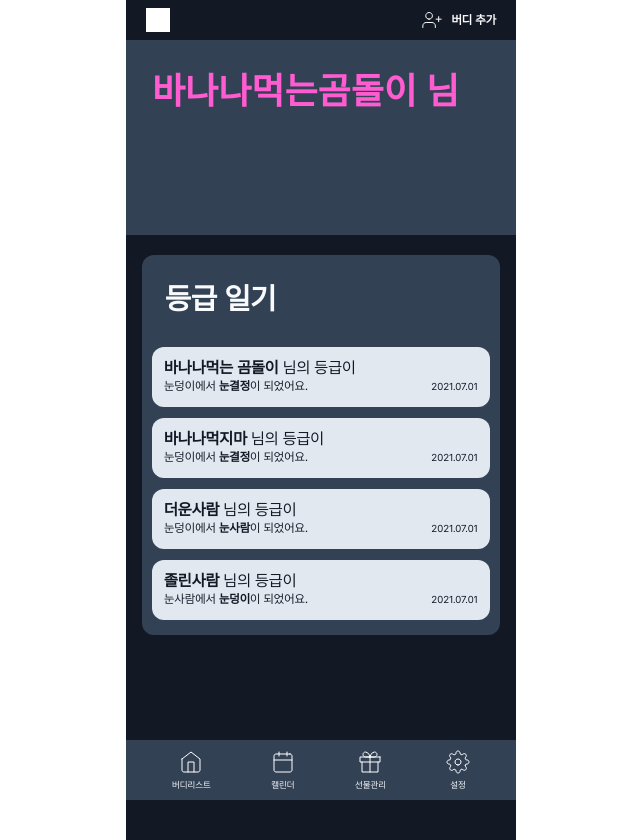
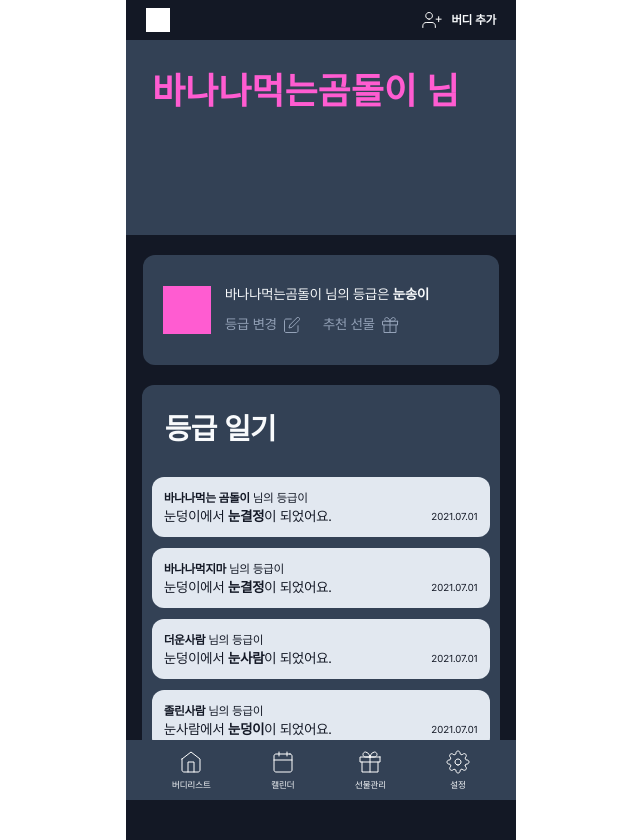
Before and after one commit to UMC-TEAM-U/Front, a React (Create React App) app: page / in a window 1280 px wide. Shown: the whole page, without its empty margins (319-959 px from the left). Built offline with nearby package versions, Linux system fonts and the light colour scheme.

Commit message:
Feat: 홈 버디 상세 구현

```diff
--- a/src/component/common/box/GradeList.jsx
+++ b/src/component/common/box/GradeList.jsx
@@ -36,7 +36,7 @@ const Box = styled.div`
 `
 
 const Name = styled.div`
-    font-size: 16px;
+    font-size: 12px;
 `
 
 const Bold = styled.span`
@@ -44,7 +44,7 @@ const Bold = styled.span`
 `
 
 const Grade = styled.div`
-    font-size: 12px;
+    font-size: 14px;
     display: flex;
     justify-content: space-between;
 `
--- a/src/component/home/TitleBar.jsx
+++ b/src/component/home/TitleBar.jsx
@@ -3,10 +3,7 @@ import styled from 'styled-components'
 import { COLORS } from '../../styles/theme'
 
 function TitleBar(data) {
-    console.log(data.text)
     const title = data.text.split('<br />')
-    console.log(title)
-
     return (
         <Container>
             <Title>
--- a/src/component/home/UserBanner.jsx
+++ b/src/component/home/UserBanner.jsx
@@ -1,8 +1,66 @@
 import styled from 'styled-components'
+import { COLORS } from '../../styles/theme'
+import { ReactComponent as GradeChangeIcon } from '../../assets/icon/grade-change.svg'
+import { ReactComponent as GiftIcon } from '../../assets/icon/gift.svg'
+
 const UserBanner = () => {
-    return <Container></Container>
+    return (
+        <Container>
+            <IconBox />
+            <Content>
+                <Title>
+                    바나나먹는곰돌이 님의 등급은{' '}
+                    <span style={{ fontWeight: '700' }}>눈송이</span>
+                </Title>
+                <Actions>
+                    <div>
+                        등급 변경 <GradeChangeIcon />
+                    </div>
+                    <div>
+                        추천 선물 <GiftIcon />
+                    </div>
+                </Actions>
+            </Content>
+        </Container>
+    )
 }
 
 export default UserBanner
 
-const Container = styled.div``
+const Container = styled.div`
+    background-color: ${COLORS.darkgray};
+    width: 316px;
+    height: 48px;
+    border-radius: 12px;
+    padding: 31px 20px;
+    display: flex;
+    gap: 14px;
+`
+
+const IconBox = styled.div`
+    width: 48px;
+    height: 48px;
+    background-color: ${COLORS.pink};
+`
+
+const Content = styled.div`
+    display: flex;
+    flex-direction: column;
+    justify-content: space-between;
+`
+
+const Title = styled.div`
+    color: ${COLORS.white};
+    font-size: 14px;
+`
+
+const Actions = styled.div`
+    color: ${COLORS.gray};
+    font-size: 14px;
+    display: flex;
+    gap: 22px;
+    > div {
+        display: flex;
+        gap: 6px;
+    }
+`
--- a/src/pages/BuddyDetail.jsx
+++ b/src/pages/BuddyDetail.jsx
@@ -1,12 +1,14 @@
 import { styled } from 'styled-components'
 import ListBox from '../component/common/box/ListBox'
 import TitleBar from '../component/home/TitleBar'
+import UserBanner from '../component/home/UserBanner'
 import { COLORS } from '../styles/theme'
 
 const BuddyDetail = () => {
     return (
         <Container>
             <TitleBar text="바나나먹는곰돌이 님" />
+            <UserBanner />
             <ListBox type="등급 일기" />
         </Container>
     )
```
Also changed, not shown: src/assets/icon/gift.svg (added), src/assets/icon/grade-change.svg (added).
